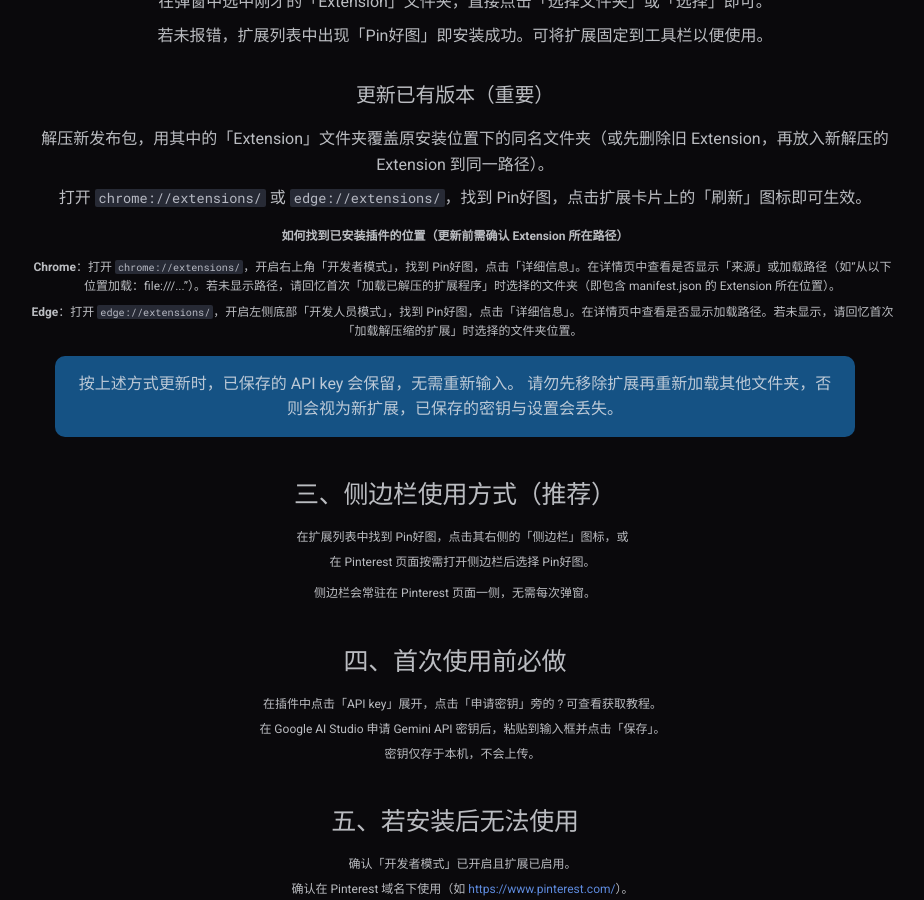
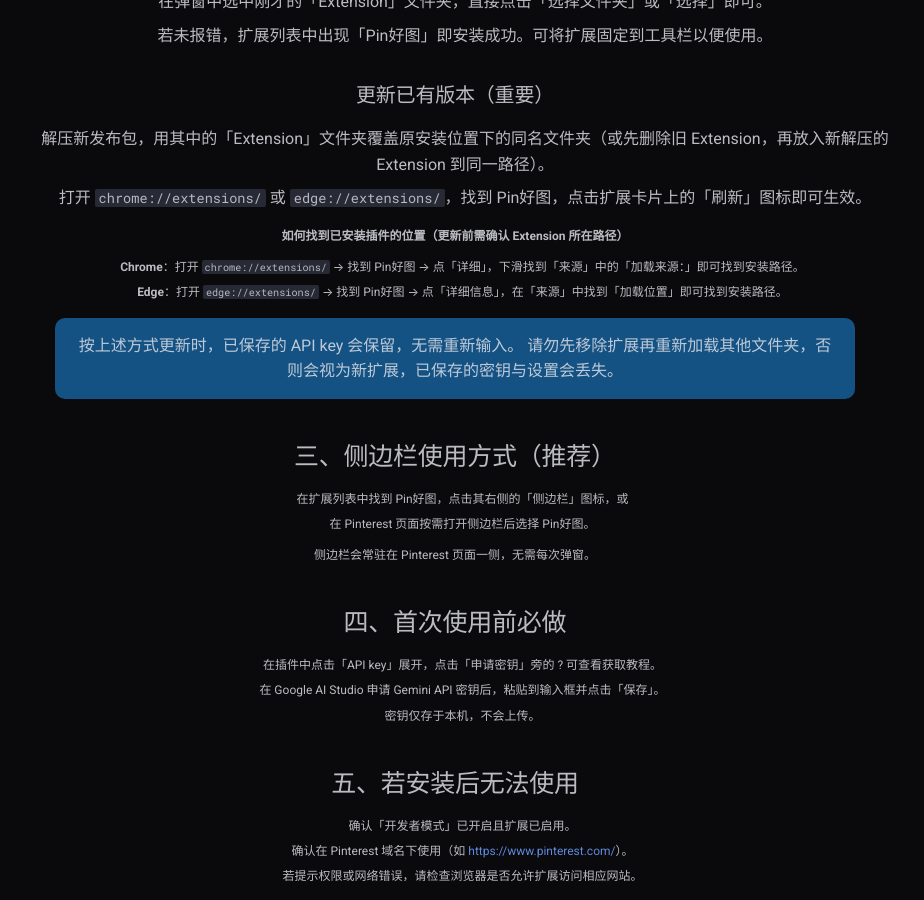
Before and after one commit to hectoeleebanana-arch/PinHaotu-docs, an MkDocs documentation site: the page built from docs/install.md, in a window 1280 px wide and 900 px high, scrolled down 822 px. Shown: the whole window, without its empty margins (185-1109 px from the left). Built offline with MkDocs 1.6.1 and Material for MkDocs 9.7.7, drawn with Linux system fonts in a browser that asks for light colours.

Commit message:
安装教程：按 Chrome/Edge 实际界面改写「如何找到安装路径」
Made-with: Cursor

```diff
--- a/docs/install.md
+++ b/docs/install.md
@@ -31,8 +31,8 @@
 
 **如何找到已安装插件的位置（更新前需确认 Extension 所在路径）**
 
-- **Chrome**：打开 `chrome://extensions/`，开启右上角「开发者模式」，找到 Pin好图，点击「详细信息」。在详情页中查看是否显示「来源」或加载路径（如“从以下位置加载：file:///...”）。若未显示路径，请回忆首次「加载已解压的扩展程序」时选择的文件夹（即包含 manifest.json 的 Extension 所在位置）。
-- **Edge**：打开 `edge://extensions/`，开启左侧底部「开发人员模式」，找到 Pin好图，点击「详细信息」。在详情页中查看是否显示加载路径。若未显示，请回忆首次「加载解压缩的扩展」时选择的文件夹位置。
+- **Chrome**：打开 `chrome://extensions/` → 找到 Pin好图 → 点「详细」，下滑找到「来源」中的「加载来源：」即可找到安装路径。
+- **Edge**：打开 `edge://extensions/` → 找到 Pin好图 → 点「详细信息」，在「来源」中找到「加载位置」即可找到安装路径。
 
 <div class="pinhaotu-highlight-box">
 
```
